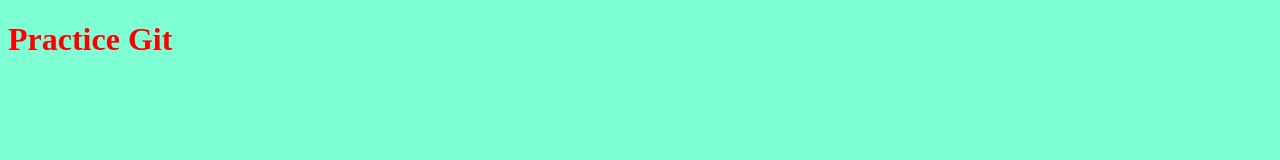
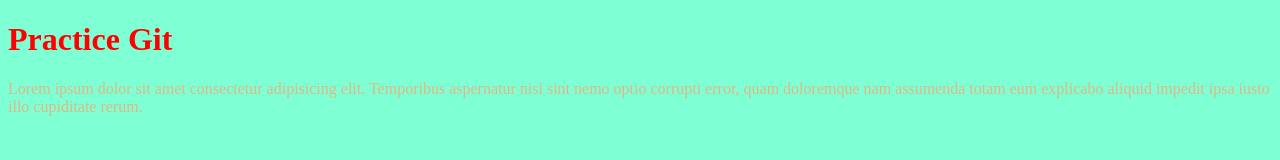
Before and after one commit to osamayounus786/git-practice, a plain HTML site: page index.html in a window 1280 px wide. Drawn offline with Linux system fonts and the light colour scheme.

Commit message:
added paragraphs

```diff
--- a/index.html
+++ b/index.html
@@ -1,5 +1,6 @@
 <!DOCTYPE html>
 <html lang="en">
+
 <head>
     <meta charset="UTF-8">
     <meta http-equiv="X-UA-Compatible" content="IE=edge">
@@ -7,7 +8,13 @@
     <title>Document</title>
     <link rel="stylesheet" href="style.css">
 </head>
+
 <body>
     <h1>Practice Git</h1>
+    <p>
+        Lorem ipsum dolor sit amet consectetur adipisicing elit. Temporibus aspernatur nisi sint nemo optio corrupti
+        error, quam doloremque nam assumenda totam eum explicabo aliquid impedit ipsa iusto illo cupiditate rerum.
+    </p>
 </body>
+
 </html>
--- a/style.css
+++ b/style.css
@@ -4,3 +4,6 @@ body{
 h1{
     color: red;
 }
+p{
+    color: burlywood;
+}
```
